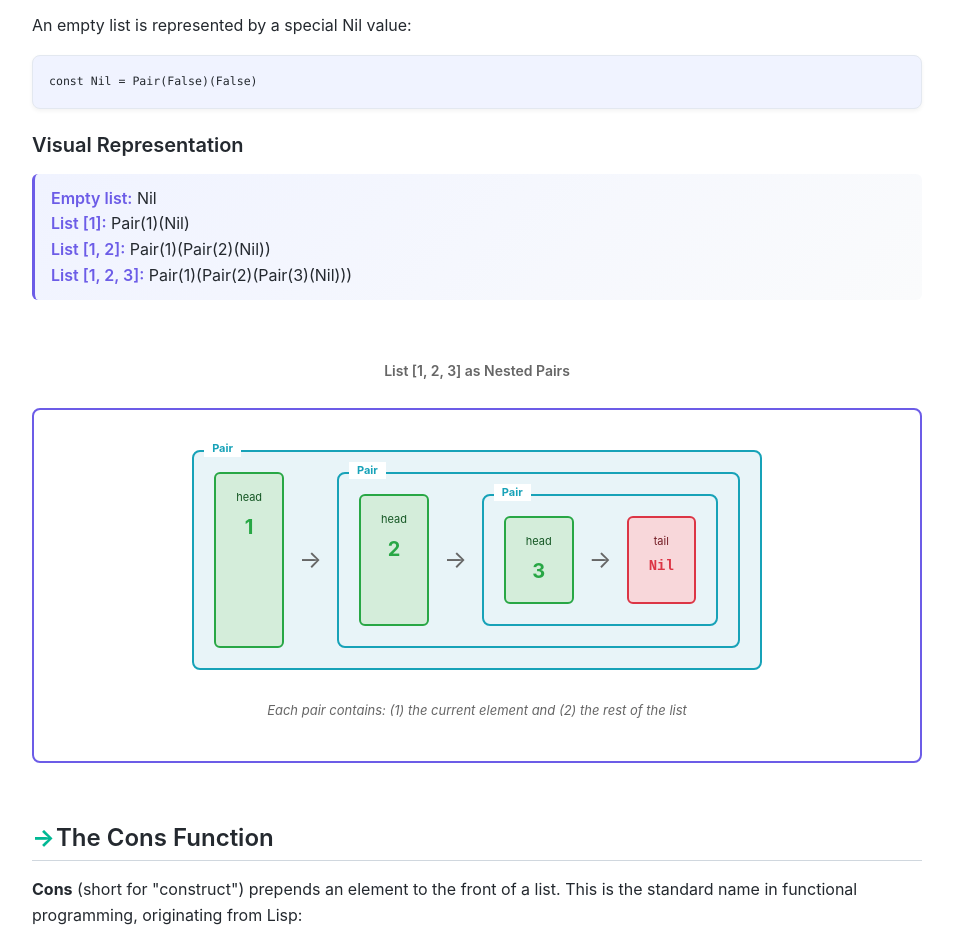
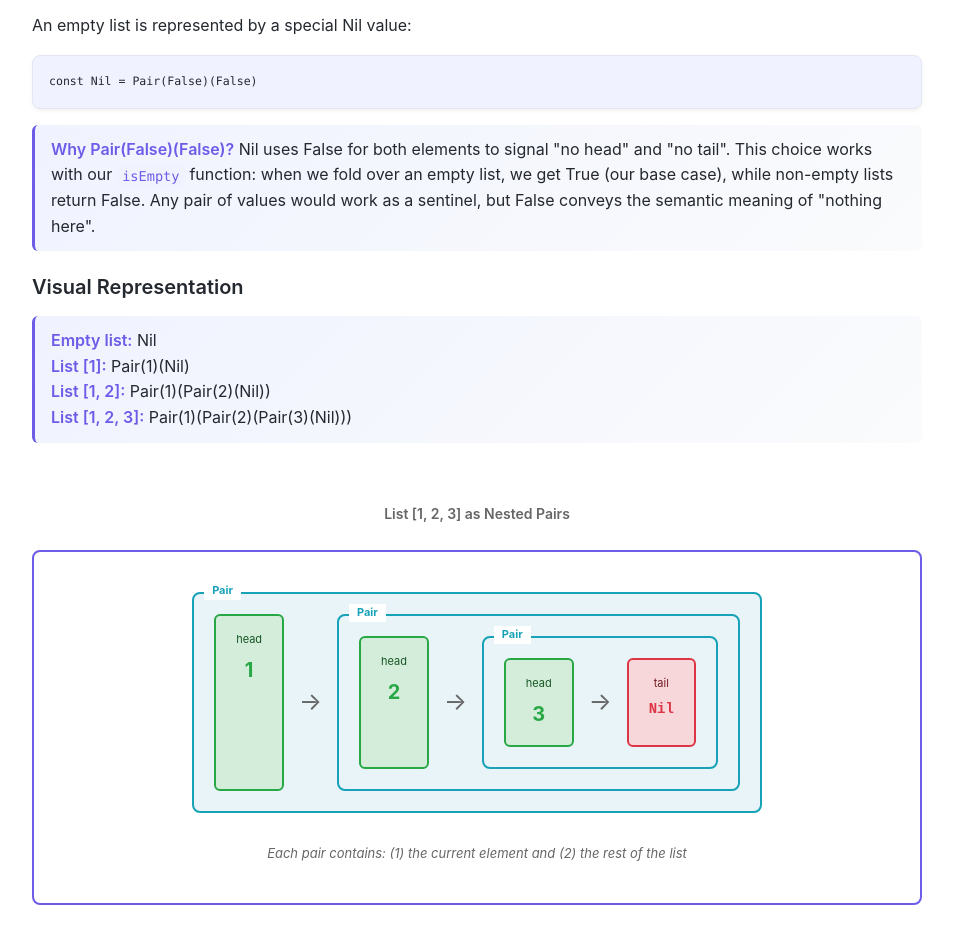
Before and after one commit to mawaha/lambda, a website: page docs/chapters/05-data-structures.html in a window 1280 px wide. Shown: the part 1443-2368 px from the top of the page, without its empty margins (163-1116 px from the left). Drawn offline with Linux system fonts and the light colour scheme.

Commit message:
docs: explain why Nil = Pair(False)(False)

```diff
--- a/docs/chapters/05-data-structures.html
+++ b/docs/chapters/05-data-structures.html
@@ -73,6 +73,10 @@ const [quotient, remainder] = divMod(17, 5);</code></pre>
 	<p>An empty list is represented by a special Nil value:</p>
 
 	<pre><code>const Nil = Pair(False)(False)</code></pre>
+
+	<div class="info-box">
+		<strong>Why Pair(False)(False)?</strong> Nil uses False for both elements to signal "no head" and "no tail". This choice works with our <code>isEmpty</code> function: when we fold over an empty list, we get True (our base case), while non-empty lists return False. Any pair of values would work as a sentinel, but False conveys the semantic meaning of "nothing here".
+	</div>
 
 	<h3>Visual Representation</h3>
 
```
